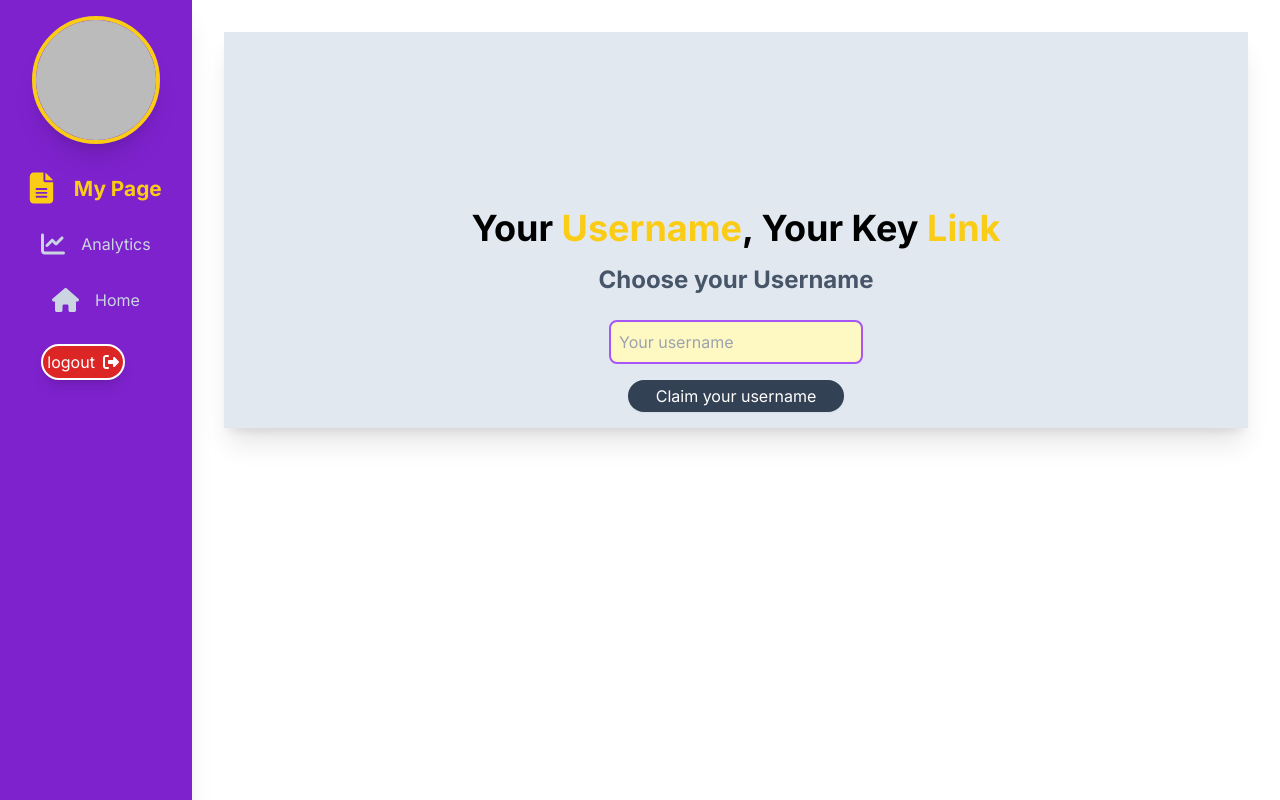
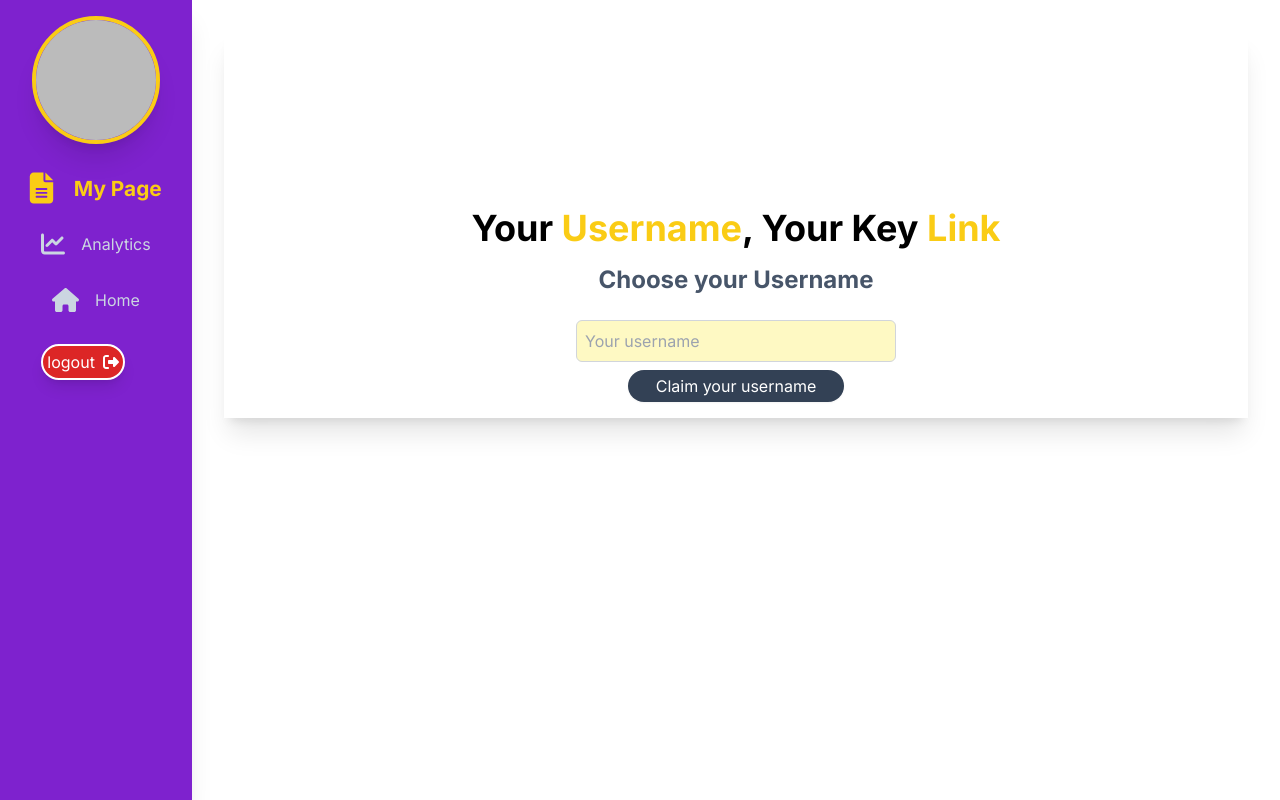
Before and after one commit to RajeevDash007/LinkChain, a Next.js app: page /account in a window 1280 px wide. Built offline with nearby package versions, Linux system fonts and the light colour scheme; no server answers; the database is empty; sample sign-in values are in the browser's storage.

Commit message:
added more inputs to the form

```diff
--- a/src/app/(app)/layout.js
+++ b/src/app/(app)/layout.js
@@ -36,7 +36,7 @@ export default async function AppLayout({ children }) {
            <AppSidebar/>
           </aside>
           <div className="grow">
-            <div className="bg-slate-200 m-8 p-4 shadow-xl">
+            <div className="bg-white m-8 p-4 shadow-xl">
             {children}
             </div>
           </div>
--- a/src/app/globals.css
+++ b/src/app/globals.css
@@ -26,3 +26,7 @@
  .radio-togglers input[type="radio"]:checked + span{
   @apply bg-blue-500 text-white;
  }
+
+ input[type="text"], textarea{
+  @apply w-full py-2 px-2 mb-2 border border-gray-300 rounded-md;
+ }
--- a/src/components/forms/PageSettingsForm.js
+++ b/src/components/forms/PageSettingsForm.js
@@ -18,15 +18,21 @@ export default async function PageSettingsForm({ page }) {
             ]}
           />
         </div>
-        <div className="flex justify-center relative -top-8">
+
+        <div className="flex justify-center -mb-6">
           <Image
             src={session?.user?.image}
-            className="rounded-full border-white border-4 shadow-lg shadow-black/50"
+            className="rounded-full border-white border-4 relative -top-8 shadow-lg shadow-black/50"
             alt="avatar"
             width={128}
             height={128}
           />
         </div>
+        <div className="p-4">
+          <input type="text" id="nameIn" placeholder="Display Name"/>
+          <input type="text" id="locationIn" placeholder="Location"/>
+          <textarea id="bioIn" placeholder="Bio"/>
+        </div>
       </form>
     </div>
   );
```
